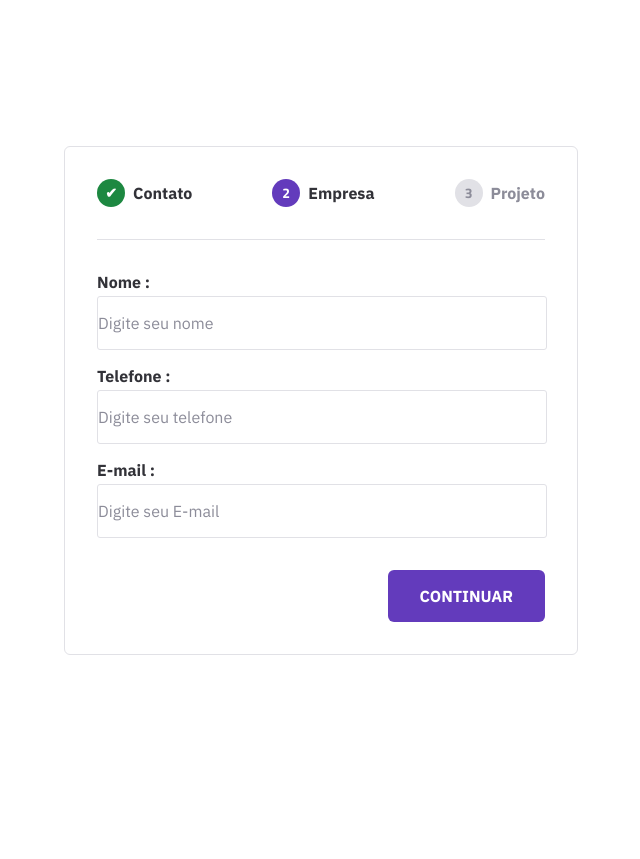
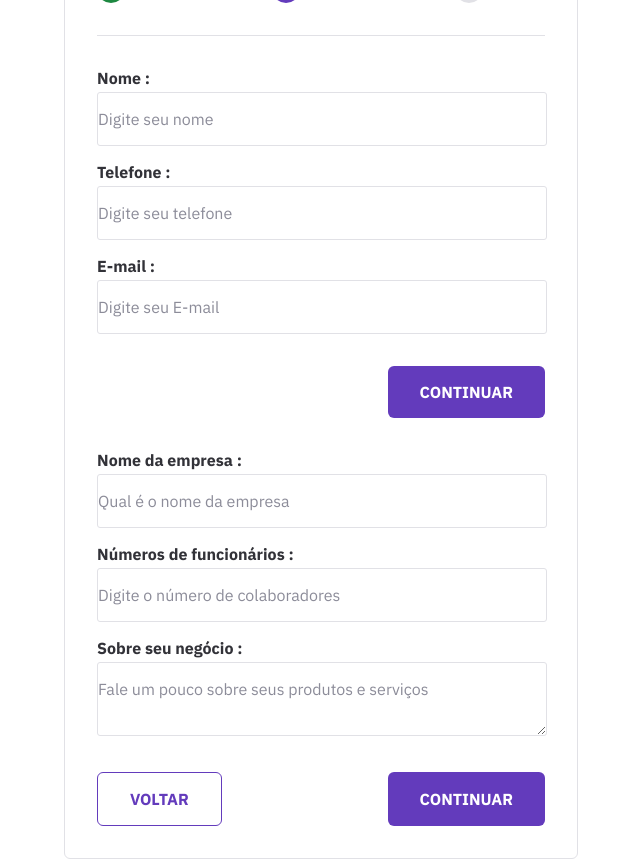
Before and after one commit to duduzx02/MultStepBC-23, a plain HTML site: page index.html in a window 1280 px wide. Shown: the whole page, without its empty margins (319-959 px from the left). Before the commit the page ends 800 px from the top, so only its background shows below. Drawn offline with Linux system fonts and the light colour scheme.

Commit message:
Form sobre a empresa 'ok'

```diff
--- a/index.html
+++ b/index.html
@@ -40,6 +40,26 @@
                     <button class="btn primary">CONTINUAR</button>
                 </div>
             </div>
+            <div class="form-step">
+                <div class="content">
+                    <div class="input-wrapper">
+                        <label for="business-name">Nome da empresa :</label>
+                        <input type="text" id="business-name" name="business-name" placeholder="Qual é o nome da empresa">
+                    </div>
+                    <div class="input-wrapper">
+                        <label for="business-colab-number">Números de funcionários :</label>
+                        <input type="text" id="business-colab-number" name="business-colab-number" placeholder="Digite o número de colaboradores" onkeypress="return /\d/.test(event.key)">
+                    </div>
+                    <div class="input-wrapper">
+                        <label for="business-about">Sobre seu negócio :</label>
+                        <textarea id="business-about" name="business-about" placeholder="Fale um pouco sobre seus produtos e serviços"></textarea>
+                    </div>
+                </div>
+                <div class="button-wrapper">
+                    <button class="btn secondary">VOLTAR</button>
+                    <button class="btn primary">CONTINUAR</button>
+                </div>
+            </div>
         </form>
     </main>
     <script src="index.js"></script>
```
